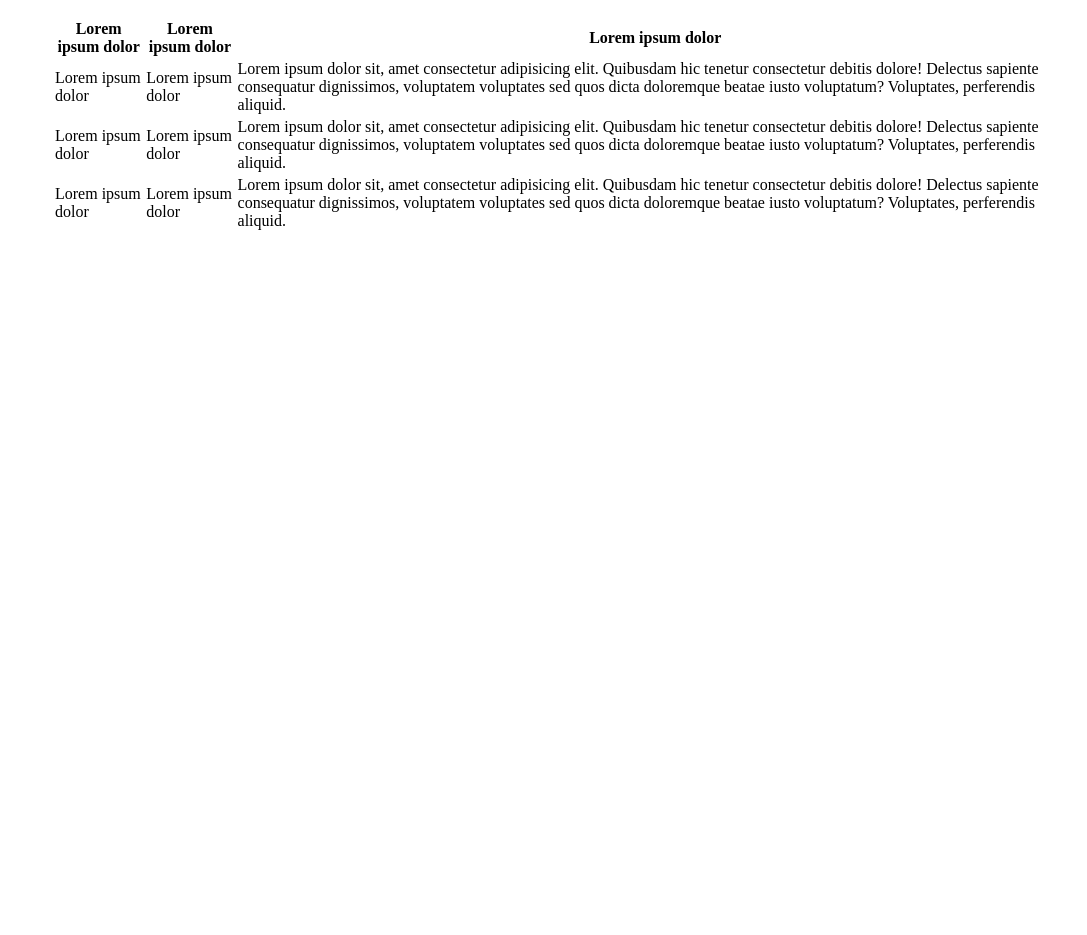
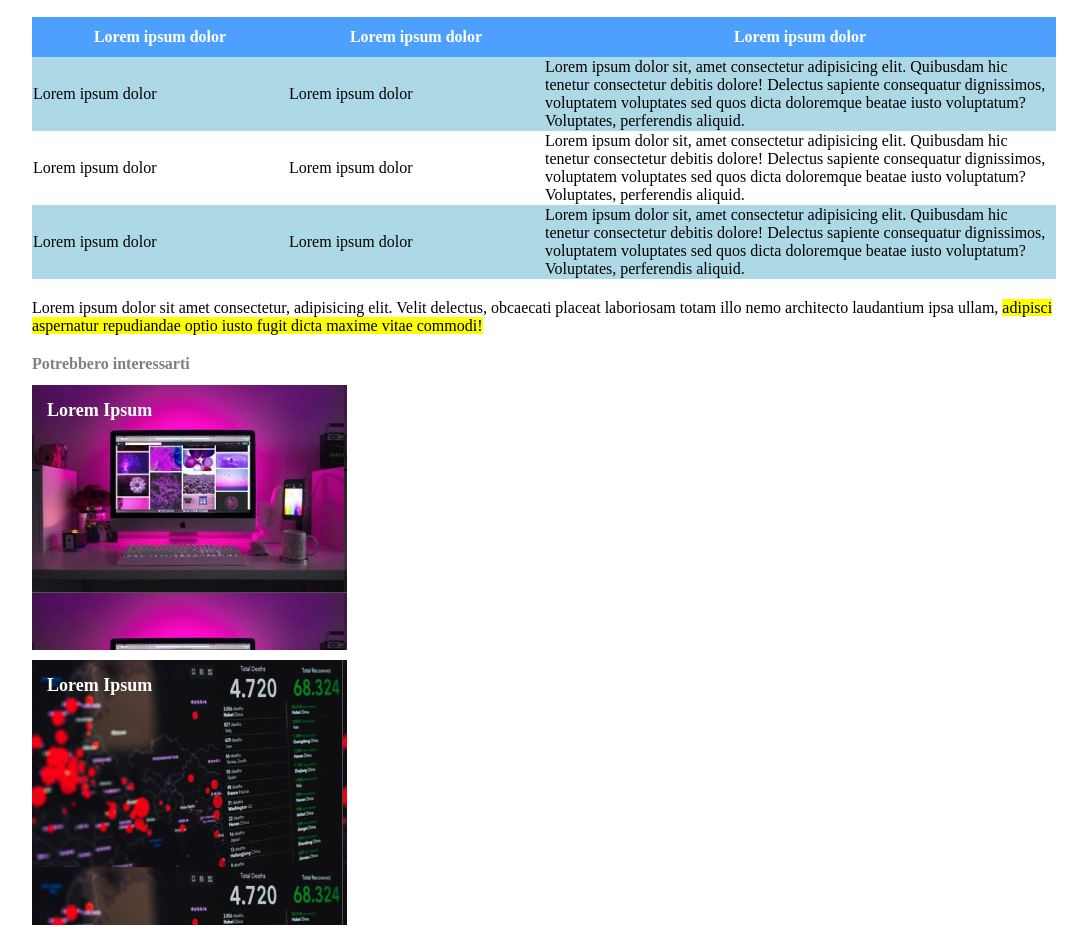
Before and after one commit to Carnicero90/html-css-booleaner, a website: page index.html in a window 1280 px wide. Shown: the part 831-1766 px from the top of the page, without its empty margins (48-1135 px from the left). Before the commit the page ends 1084 px from the top, so only its background shows below. Drawn offline with Linux system fonts and the light colour scheme.

Commit message:
Graficamente quasi decente, molto disordinato. Da commentare.

```diff
--- a/css/style.css
+++ b/css/style.css
@@ -27,8 +27,8 @@ header {
   margin-top: 20px;
 }
 main {
-  margin-left: 100px;
-  margin-right: 100px;
+  margin-left: 80px;
+  margin-right: 80px;
   width: 1024px;
 }
 /* FINE COMMON MAIN */
@@ -60,7 +60,10 @@ h1 {
 /* INIZIO sezione corredo fotografico */
 figure {
   font-size: 12px;
-  /* non so se sia corretto agire qua e non direttamente su figcaption, */
+  /* non so se sia corretto agire qua e non direttamente su figcaption, onestamente*/
+}
+figure img {
+  margin-right: 5px;
 }
 
 ul {
@@ -68,3 +71,49 @@ ul {
   list-style-position: inside;
   padding-left: 0;
 }
+
+table {
+  border-spacing: 0;
+}
+thead {
+  color: white;
+  background-color: #4ea0ff;
+}
+tr {
+  height: 40px;
+}
+.colored {
+  background-color: lightblue;
+}
+.longer {
+  width: 50%;
+}
+
+.related-content {
+  font-weight: bolder;
+  font-size: 18px;
+}
+
+footer {
+  margin-left: 80px;
+  margin-right: 80px;
+}
+footer h2 {
+  font-size: 16px;
+  margin-bottom: 12px;
+  color: grey;
+}
+.related-content {
+  color: white;
+  width: 300px;
+  height: 250px;
+  margin-bottom: 10px;
+  padding-left: 15px;
+  padding-top: 15px;
+}
+.first {
+  background-image: url("../img/monitor.jpg");
+}
+.second {
+  background-image: url("../img/graph.jpg");
+}
--- a/index.html
+++ b/index.html
@@ -9,7 +9,7 @@
       content="l'inventore di internet che ripete ossessivamente 'Lorem Ipsum'"
     />
     <link rel="stylesheet" href="css/style.css" />
-    <title>Static Template</title>
+    <title>The Booleaner</title>
   </head>
   <body>
     <header>
@@ -27,7 +27,10 @@
       <p class="caption smaller">il <time>10/10/2020</time></p>
 
       <figure class="separated">
-        <img src="img/tim-1.jpg" alt="" /><img src="img/tim-2.jpg" alt="" />
+        <img src="img/tim-1.jpg" alt="Tim a una conferenza" /><img
+          src="img/tim-2.jpg"
+          alt="primo piano su Tim che indossa una cravatta enorme"
+        />
         <figcaption>
           1st Photo: John S. and James L. Knight Foundation, by Scott Henrichsen
         </figcaption>
@@ -70,10 +73,10 @@
             </tr>
           </thead>
           <tbody>
-            <tr>
+            <tr class="colored">
               <td>Lorem ipsum dolor</td>
               <td>Lorem ipsum dolor</td>
-              <td>
+              <td class="longer">
                 Lorem ipsum dolor sit, amet consectetur adipisicing elit.
                 Quibusdam hic tenetur consectetur debitis dolore! Delectus
                 sapiente consequatur dignissimos, voluptatem voluptates sed quos
@@ -92,7 +95,7 @@
                 perferendis aliquid.
               </td>
             </tr>
-            <tr>
+            <tr class="colored">
               <td>Lorem ipsum dolor</td>
               <td>Lorem ipsum dolor</td>
               <td>
@@ -105,12 +108,21 @@
             </tr>
           </tbody>
         </table>
-        <p><span></span></p>
+        <p class="separated">
+          Lorem ipsum dolor sit amet consectetur, adipisicing elit. Velit
+          delectus, obcaecati placeat laboriosam totam illo nemo architecto
+          laudantium ipsa ullam,
+          <span class="marker"
+            >adipisci aspernatur repudiandae optio iusto fugit dicta maxime
+            vitae commodi!</span
+          >
+        </p>
       </article>
     </main>
     <footer class="separated">
-      <div></div>
-      <div></div>
+      <h2>Potrebbero interessarti</h2>
+      <div class="related-content first">Lorem Ipsum</div>
+      <div class="related-content second">Lorem Ipsum</div>
     </footer>
   </body>
 </html>
```
